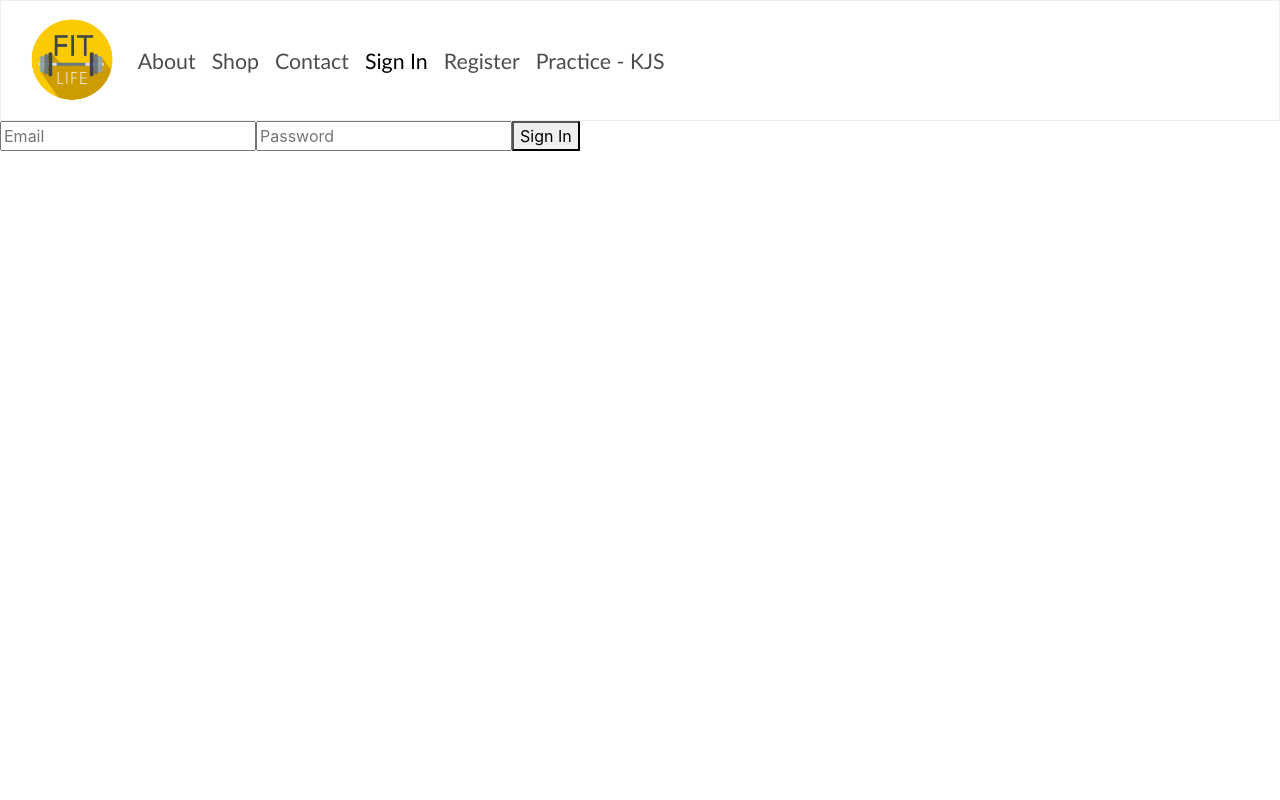
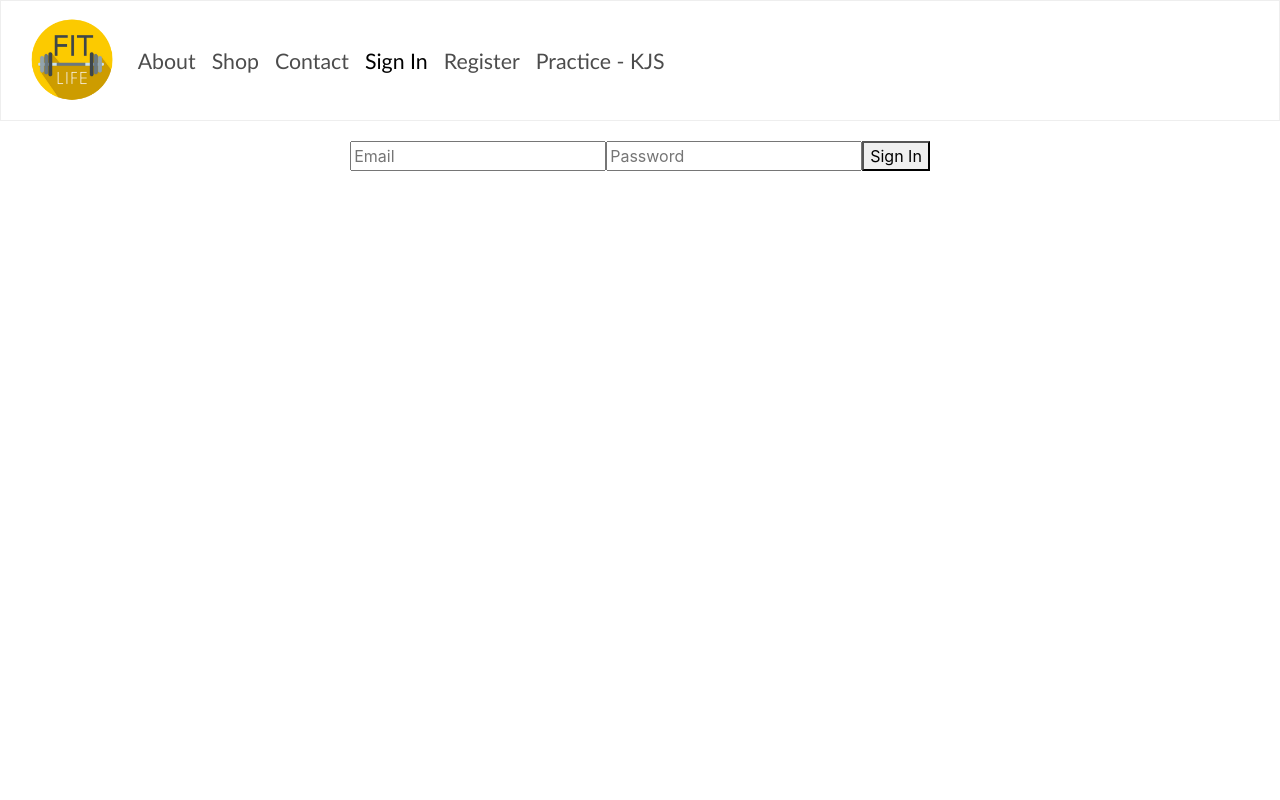
Before and after one commit to Southerngirl13/project-3-fitlife, a React (Create React App) app in the folder client/: page /signin in a window 1280 px wide. Shown: the top 800 px of the page. Built offline with nearby package versions, Linux system fonts and the light colour scheme; a web font is replaced by a local one.

Commit message:
Added Dashboard
added Dashboard and worked on centering signIn. Pushing up so everything is synced

```diff
--- a/client/src/App.js
+++ b/client/src/App.js
@@ -11,6 +11,7 @@ import Footer from "./components/Footer";
 import Wrapper from "./components/Wrapper";
 import SignIn from "./components/SignIn";
 import SignUp from "./components/SignUp";
+import DashBoard from "./pages/Dashboard";
 
 
 const App = () => (
--- /dev/null
+++ b/client/src/components/SignIn/SignIn.css
@@ -0,0 +1,14 @@
+/* #form {
+  align-content: center;
+  margin: 50px;
+} */
+
+.signInContainer {
+    align-content: center;
+    width: 100%;
+    padding: 12px 20px;
+    margin: 8px 0;
+    display: block;
+    /* border: 1px solid #ccc; */
+    box-sizing: border-box;
+}
--- a/client/src/components/SignIn/SignIn.js
+++ b/client/src/components/SignIn/SignIn.js
@@ -1,5 +1,5 @@
 import React, { Component } from "react";
-// sam was here
+import "./SignIn.css";
 
 export default class SignIn extends Component {
     state = {
@@ -9,8 +9,8 @@ export default class SignIn extends Component {
     render () {
         return (
             <div>
-                <div className="signInpContainer">
-                <form id='form'>
+                <div className="signInContainer">
+                <form id='form' align="center">
                       <input className='input' type="text"
                        placeholder="Email"/>
                       <input className='input' type="password"
--- a/client/src/index.css
+++ b/client/src/index.css
@@ -11,3 +11,7 @@ div[data-reactroot] {
   padding: 0;
   margin: 0;
 }
+
+/* #form {
+  align-content: center;
+} */
```
Also changed, not shown: client/src/pages/Dashboard.js (added, +9 -0 lines).
